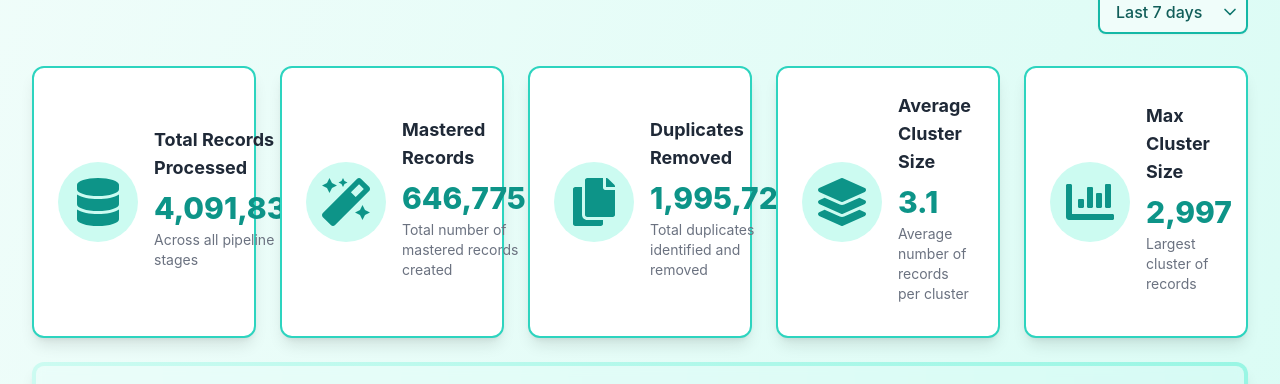
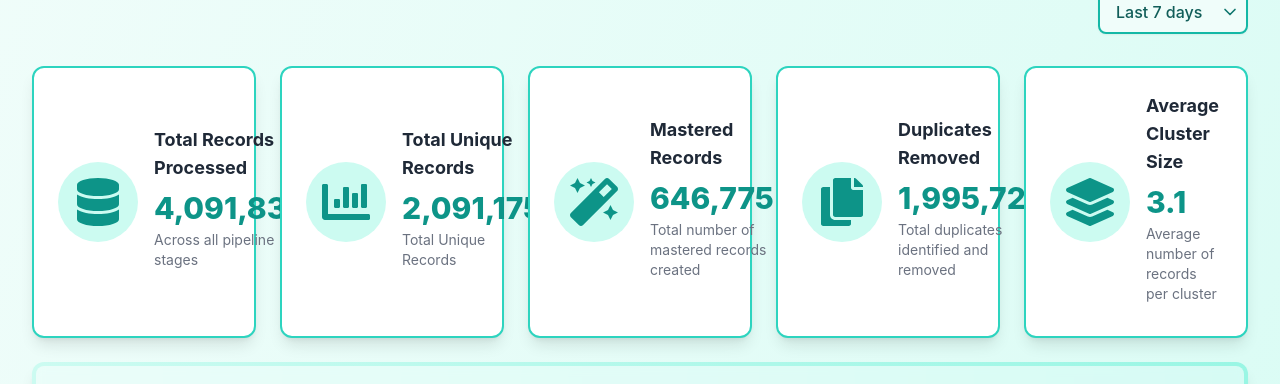
Before and after one commit to Suvom2024/FUSABLE-DASHBOARD, a React (Create React App) app: page / in a window 1280 px wide. Shown: the part 154-538 px from the top of the page. Built offline with nearby package versions, Linux system fonts and the light colour scheme.

Commit message:
Slight Changes

```diff
--- a/src/DataPipelineDashboard.jsx
+++ b/src/DataPipelineDashboard.jsx
@@ -189,7 +189,7 @@ const dummyData = {
   masteredRecords: 646775,
   duplicatesRemoved: 1995725,
   averageClusterSize: 3.1,
-  maxClusterSize: 2997,
+  UniqueRecords: 2091175,
   sourceData: [
     { name: 'Carrier', totalRows: 173774, rowsProcessed: 173750, errorRows: 24, duplicatesFound: 172740 },
     { name: 'EDABuyer', totalRows: 353711, rowsProcessed: 353711, errorRows: 0, duplicatesFound: 143556 },
@@ -990,6 +990,12 @@ export default function Component() {
       description="Across all pipeline stages"
     />
     <KPICard
+      icon={<FaChartBar />}
+      title="Total Unique Records"
+      value={dummyData.UniqueRecords.toLocaleString()}
+      description="Total Unique Records"
+    />
+    <KPICard
       icon={<FaMagic />}
       title="Mastered Records"
       value={dummyData.masteredRecords.toLocaleString()}
@@ -1007,12 +1013,7 @@ export default function Component() {
       value={dummyData.averageClusterSize.toFixed(1)}
       description="Average number of records per cluster"
     />
-    <KPICard
-      icon={<FaChartBar />}
-      title="Max Cluster Size"
-      value={dummyData.maxClusterSize.toLocaleString()}
-      description="Largest cluster of records"
-    />
+
       </div>
 
 
```
